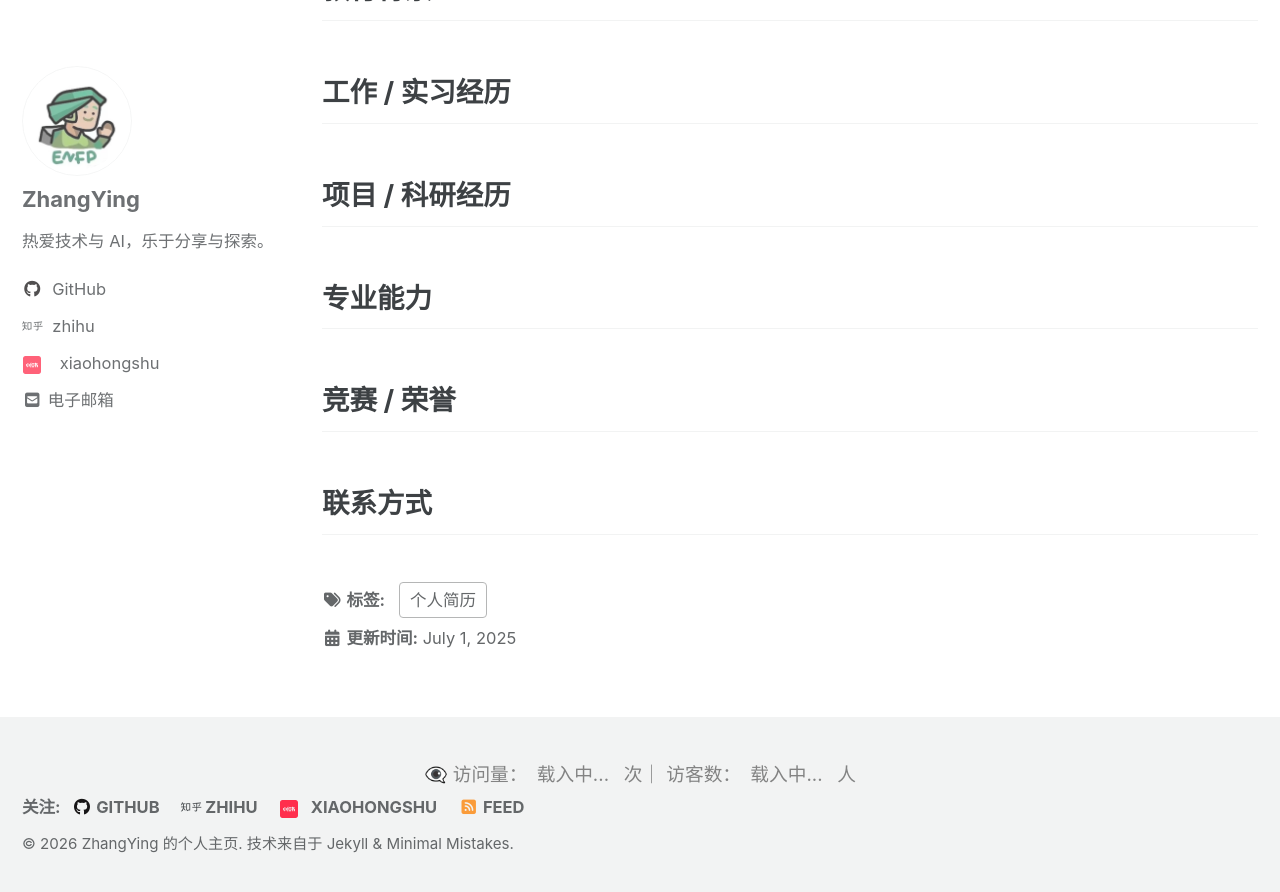
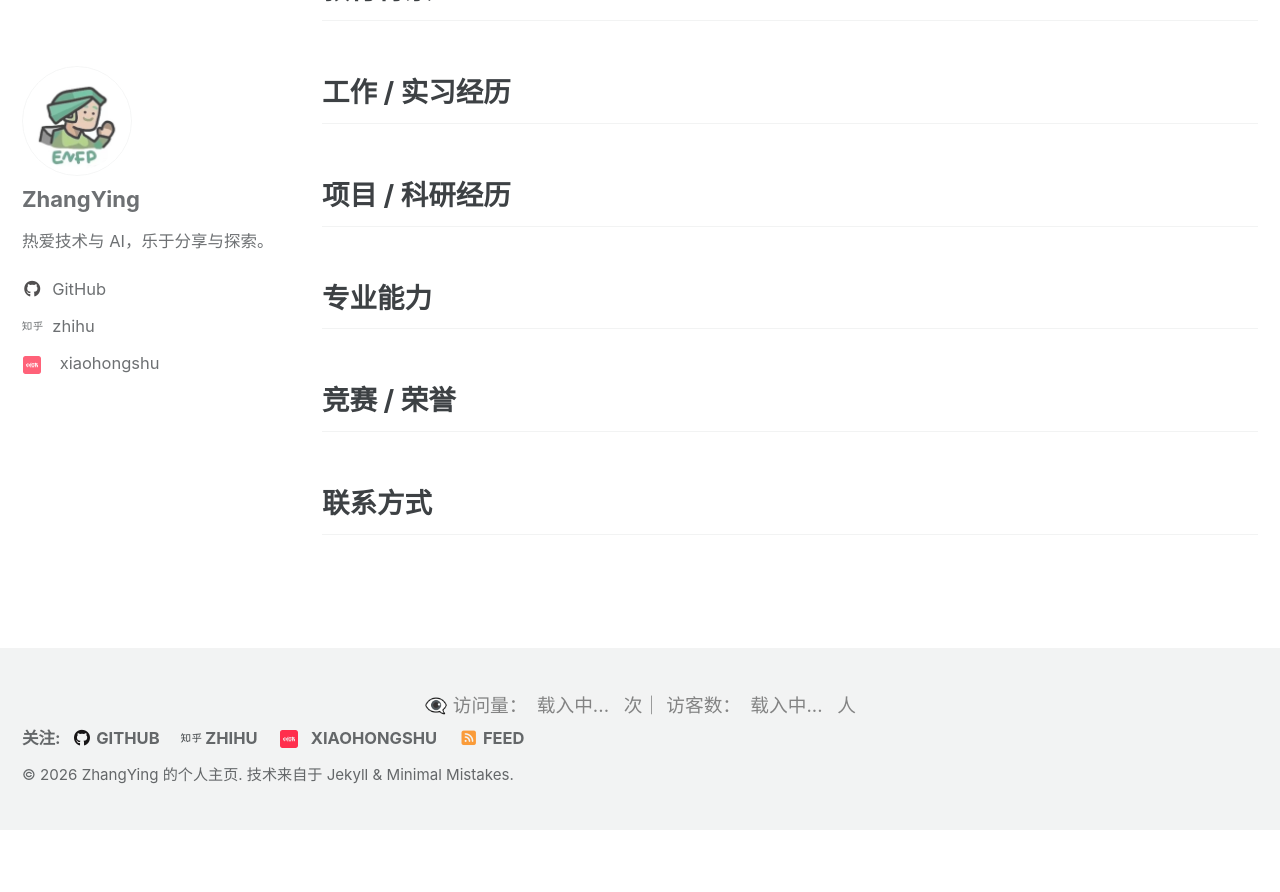
Before and after one commit to CodingZY/CodingZY.github.io, a Jekyll site: the page built from _pages/about.md, in a window 1280 px wide and 900 px high, scrolled down 676 px. Shown: the top 892 px of the window. Built offline with Jekyll 4.4.1, drawn with Linux system fonts in a browser that asks for light colours; cached includes are drawn as plain includes; comment, search, counter and statistics services are not loaded; after the commit the page ends 1506 px from its top, so only the background shows below that.

Commit message:
精简 about 页：去掉标签/更新时间；侧栏隐藏邮箱链接
- about 页移除 front matter 的 date 和 tags，不再显示「标签: 个人简历」与「更新时间」
- author 加 hide_email: true，侧栏不显示邮箱链接（保留 author.email 用于 SEO），
  主题组件 author-profile.html 加条件 hide_email != true 控制显隐，默认行为不变

Co-Authored-By: Kscc <noreply@owtffssent.com>

```diff
--- a/_config.yml
+++ b/_config.yml
@@ -110,7 +110,8 @@ author:
   avatar           : "/assets/images/logo.jpg" # 头像，由 ENFP.jpg 生成（与站点 logo 同图）；如需单独换头像，替换此文件或改路径
   bio              : "热爱技术与 AI，乐于分享与探索。" # 个人简介（默认值，可改）
   location         : # TODO: 你的所在地（留空则不显示）
-  email            : "393354431@qq.com" # 你的邮箱
+  email            : "393354431@qq.com" # 你的邮箱（保留用于 SEO/结构化数据）
+  hide_email       : true # 设为 true 则不在侧栏显示邮箱链接（author.email 仍保留），false 则恢复显示
   links:
     - label: "GitHub"
       icon: "fab fa-fw fa-github"
--- a/_includes/author-profile.html
+++ b/_includes/author-profile.html
@@ -53,7 +53,7 @@
         </li>
       {% endif %}
 
-      {% if author.email %}
+      {% if author.email and author.hide_email != true %}
         <li>
           <a href="mailto:{{ author.email }}" rel="me" class="u-email">
             <meta itemprop="email" content="{{ author.email }}" />
--- a/_pages/about.md
+++ b/_pages/about.md
@@ -1,9 +1,7 @@
 ---
 title: ZhangYing
 description: ZhangYing 的个人简历。 # TODO: 替换为你的简历描述
-date: 2025-07-01
 permalink: /about/
-tags: [个人简历] # TODO: 按需修改标签
 ---
 
 <p style="text-align:center;font-size:1.1rem;color:#888;">
```
